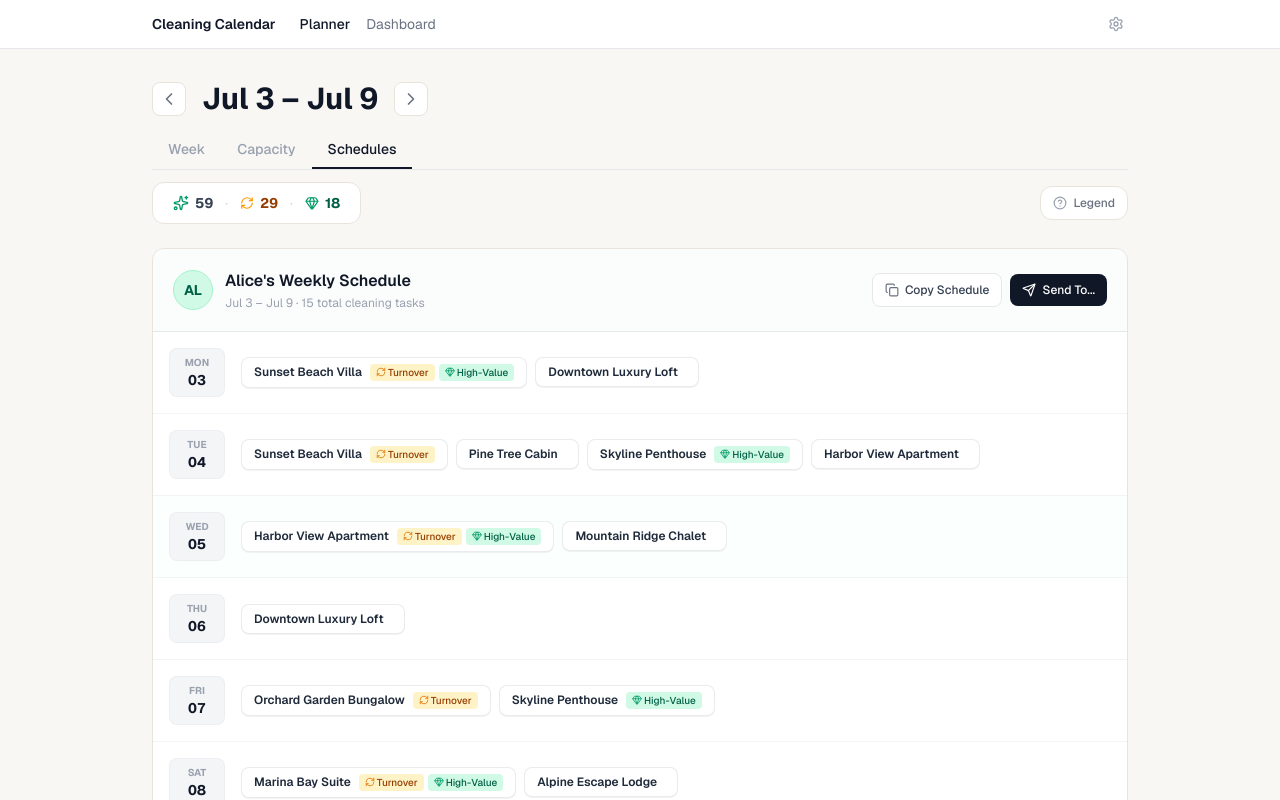
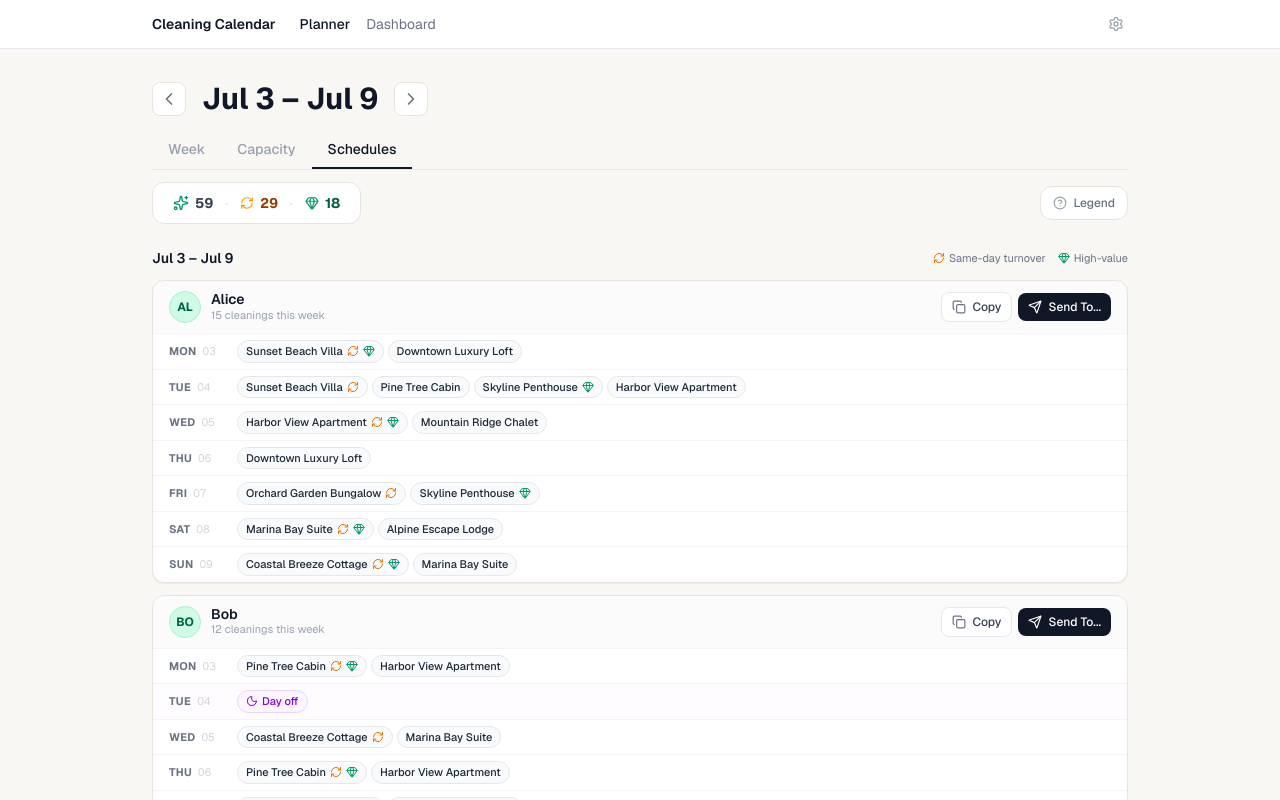
Before and after one commit to jericklamchan/cleaning-calendar, a Next.js app: page /planner/2000-07-03 in a window 1280 px wide. Both pictures are taken after a click on the button "Schedules". Shown: the top 800 px of the page. Built offline with nearby package versions, Linux system fonts and the light colour scheme.

Commit message:
Beautified Schedules view

```diff
--- a/components/SchedulesView.tsx
+++ b/components/SchedulesView.tsx
@@ -2,14 +2,7 @@
 
 import { useState } from "react";
 import { DaySchedule, Cleaner } from "@/types/planner";
-import {
-  Copy,
-  Check,
-  Send,
-  Moon,
-  RefreshCw,
-  Gem,
-} from "lucide-react";
+import { Copy, Check, Send, Moon, RefreshCw, Gem } from "lucide-react";
 import { isHighValueAssignment, isSameDayTurnover } from "@/utils/plannerUtils";
 
 interface SchedulesViewProps {
@@ -26,13 +19,13 @@ export default function SchedulesView({
   const [copiedCleanerId, setCopiedCleanerId] = useState<string | null>(null);
   const [activeShareMenu, setActiveShareMenu] = useState<string | null>(null);
 
-  // Helper to format plain-text schedules for messaging or clipboard copy
+  // Plain-text schedule for messaging or clipboard copy
   const generateCleanerTextSchedule = (cleaner: Cleaner) => {
     let text = `Cleaning Schedule for ${cleaner.name} (${weekLabel})\n`;
     text += `=====================================\n\n`;
 
     schedule.forEach((day) => {
-      const cleanerAssignments = day.cleanings.filter(
+      const assignments = day.cleanings.filter(
         (c) => c.cleaner.id === cleaner.id && !c.dayOff
       );
       const hasOff = day.cleanings.some(
@@ -42,15 +35,13 @@ export default function SchedulesView({
       text += `[${day.dow.toUpperCase()} - ${day.date}]\n`;
       if (hasOff) {
         text += `  • Day Off\n`;
-      } else if (cleanerAssignments.length === 0) {
+      } else if (assignments.length === 0) {
         text += `  • No cleanings scheduled\n`;
       } else {
-        cleanerAssignments.forEach((c) => {
-          const isTurnover = isSameDayTurnover(c);
-          const isHighVal = isHighValueAssignment(c);
+        assignments.forEach((c) => {
           text += `  • ${c.property.name}`;
-          if (isTurnover) text += ` (🔄 Same-day turnover)`;
-          if (isHighVal) text += ` (💎 High-Value)`;
+          if (isSameDayTurnover(c)) text += ` (🔄 Same-day turnover)`;
+          if (isHighValueAssignment(c)) text += ` (💎 High-Value)`;
           text += `\n`;
         });
       }
@@ -61,8 +52,7 @@ export default function SchedulesView({
   };
 
   const handleCopy = (cleaner: Cleaner) => {
-    const scheduleText = generateCleanerTextSchedule(cleaner);
-    navigator.clipboard.writeText(scheduleText);
+    navigator.clipboard.writeText(generateCleanerTextSchedule(cleaner));
     setCopiedCleanerId(cleaner.id);
     setTimeout(() => setCopiedCleanerId(null), 2000);
   };
@@ -73,51 +63,65 @@ export default function SchedulesView({
   };
 
   return (
-    <div className="flex flex-col gap-6">
+    <div className="flex flex-col gap-3">
+      {/* Week label + legend */}
+      <div className="flex flex-wrap items-center justify-between gap-2">
+        <h2 className="text-sm font-semibold text-gray-900">{weekLabel}</h2>
+        <div className="flex items-center gap-3 text-[11px] text-gray-500">
+          <span className="flex items-center gap-1">
+            <RefreshCw className="w-3 h-3 text-amber-600" />
+            Same-day turnover
+          </span>
+          <span className="flex items-center gap-1">
+            <Gem className="w-3 h-3 text-emerald-600" />
+            High-value
+          </span>
+        </div>
+      </div>
+
+      {/* Cleaner cards (single column) */}
       {cleaners.map((cleaner) => {
-        // Collect weekly assignments for cleaner
-        const cleanerWeekData = schedule.map((day) => {
-          const assignments = day.cleanings.filter(
+        const weekData = schedule.map((day) => ({
+          day,
+          assignments: day.cleanings.filter(
             (c) => c.cleaner.id === cleaner.id && !c.dayOff
-          );
-          const hasOff = day.cleanings.some(
+          ),
+          hasOff: day.cleanings.some(
             (c) => c.cleaner.id === cleaner.id && c.dayOff
-          );
-          return { day, assignments, hasOff };
-        });
+          ),
+        }));
 
-        const totalTasks = cleanerWeekData.reduce(
-          (acc, d) => acc + d.assignments.length,
+        const totalTasks = weekData.reduce(
+          (sum, d) => sum + d.assignments.length,
           0
         );
 
         return (
           <div
             key={cleaner.id}
-            className="bg-white rounded-xl border border-[#e8e4dc] overflow-hidden shadow-2xs transition-all hover:border-gray-300"
+            className="bg-white rounded-xl border border-[#e8e4dc] shadow-2xs"
           >
-            {/* Cleaner Header Row */}
-            <div className="flex flex-wrap items-center justify-between gap-4 p-5 bg-gray-50/60 border-b border-gray-200">
-              <div className="flex items-center gap-3">
-                <div className="w-10 h-10 rounded-full bg-emerald-100 border border-emerald-200 flex items-center justify-center text-emerald-800 font-bold text-sm shrink-0">
+            {/* Header */}
+            <div className="flex items-center justify-between gap-3 px-4 py-2.5 bg-gray-50/70 border-b border-gray-100 rounded-t-xl">
+              <div className="flex items-center gap-2.5 min-w-0">
+                <div className="w-8 h-8 rounded-full bg-emerald-100 border border-emerald-200 flex items-center justify-center text-emerald-800 font-bold text-xs shrink-0">
                   {cleaner.name.substring(0, 2).toUpperCase()}
                 </div>
-                <div>
-                  <h3 className="text-base font-semibold text-gray-900">
-                    {cleaner.name}&apos;s Weekly Schedule
+                <div className="min-w-0">
+                  <h3 className="text-sm font-semibold text-gray-900 truncate leading-tight">
+                    {cleaner.name}
                   </h3>
-                  <p className="text-xs text-gray-400 mt-0.5">
-                    {weekLabel} · {totalTasks} total cleaning task{totalTasks !== 1 ? "s" : ""}
+                  <p className="text-[11px] text-gray-400 leading-tight">
+                    {totalTasks} cleaning{totalTasks !== 1 ? "s" : ""} this week
                   </p>
                 </div>
               </div>
 
-              {/* Action Buttons */}
-              <div className="flex items-center gap-2 relative">
-                {/* Copy Button */}
+              {/* Actions */}
+              <div className="flex items-center gap-1.5">
                 <button
                   onClick={() => handleCopy(cleaner)}
-                  className="flex items-center gap-1.5 px-3 py-2 text-xs font-medium text-gray-700 bg-white hover:bg-gray-50 border border-gray-200 rounded-lg transition-colors cursor-pointer"
+                  className="flex items-center gap-1.5 px-2.5 py-1.5 text-xs font-medium text-gray-700 bg-white hover:bg-gray-50 border border-gray-200 rounded-lg transition-colors cursor-pointer"
                 >
                   {copiedCleanerId === cleaner.id ? (
                     <>
@@ -127,12 +131,11 @@ export default function SchedulesView({
                   ) : (
                     <>
                       <Copy className="w-3.5 h-3.5 text-gray-500" />
-                      <span>Copy Schedule</span>
+                      <span>Copy</span>
                     </>
                   )}
                 </button>
 
-                {/* Send To Dropdown */}
                 <div className="relative">
                   <button
                     onClick={() =>
@@ -140,34 +143,33 @@ export default function SchedulesView({
                         activeShareMenu === cleaner.id ? null : cleaner.id
                       )
                     }
-                    className="flex items-center gap-1.5 px-3 py-2 text-xs font-medium text-white bg-gray-900 hover:bg-gray-800 rounded-lg transition-colors cursor-pointer"
+                    className="flex items-center gap-1.5 px-2.5 py-1.5 text-xs font-medium text-white bg-gray-900 hover:bg-gray-800 rounded-lg transition-colors cursor-pointer"
                   >
                     <Send className="w-3.5 h-3.5" />
                     <span>Send To...</span>
                   </button>
 
-                  {/* Share Menu */}
                   {activeShareMenu === cleaner.id && (
-                    <div className="absolute right-0 mt-1.5 w-48 bg-white border border-gray-200 rounded-xl shadow-lg py-1.5 z-20 animate-in fade-in zoom-in-95 duration-100">
+                    <div className="absolute right-0 mt-1.5 w-44 bg-white border border-gray-200 rounded-xl shadow-lg py-1 z-20 animate-in fade-in zoom-in-95 duration-100">
                       <button
                         onClick={() => handleShare(cleaner.name, "WhatsApp")}
-                        className="w-full text-left px-4 py-2 text-xs text-gray-700 hover:bg-gray-50 flex items-center gap-2 cursor-pointer font-medium"
+                        className="w-full text-left px-3.5 py-1.5 text-xs text-gray-700 hover:bg-gray-50 flex items-center gap-2 cursor-pointer font-medium"
                       >
-                        <span className="w-2 h-2 rounded-full bg-emerald-500"></span>
+                        <span className="w-2 h-2 rounded-full bg-emerald-500" />
                         WhatsApp
                       </button>
                       <button
                         onClick={() => handleShare(cleaner.name, "Slack")}
-                        className="w-full text-left px-4 py-2 text-xs text-gray-700 hover:bg-gray-50 flex items-center gap-2 cursor-pointer font-medium"
+                        className="w-full text-left px-3.5 py-1.5 text-xs text-gray-700 hover:bg-gray-50 flex items-center gap-2 cursor-pointer font-medium"
                       >
-                        <span className="w-2 h-2 rounded-full bg-purple-500"></span>
+                        <span className="w-2 h-2 rounded-full bg-purple-500" />
                         Slack DM
                       </button>
                       <button
                         onClick={() => handleShare(cleaner.name, "Microsoft Teams")}
-                        className="w-full text-left px-4 py-2 text-xs text-gray-700 hover:bg-gray-50 flex items-center gap-2 cursor-pointer font-medium"
+                        className="w-full text-left px-3.5 py-1.5 text-xs text-gray-700 hover:bg-gray-50 flex items-center gap-2 cursor-pointer font-medium"
                       >
-                        <span className="w-2 h-2 rounded-full bg-blue-500"></span>
+                        <span className="w-2 h-2 rounded-full bg-blue-500" />
                         Microsoft Teams
                       </button>
                     </div>
@@ -176,81 +178,60 @@ export default function SchedulesView({
               </div>
             </div>
 
-            {/* Daily Rows */}
-            <div className="divide-y divide-gray-100">
-              {cleanerWeekData.map(({ day, assignments, hasOff }, idx) => (
-                <div
+            {/* Days */}
+            <ul className="divide-y divide-gray-100">
+              {weekData.map(({ day, assignments, hasOff }) => (
+                <li
                   key={day.date}
-                  className={`p-4 flex items-center gap-4 transition-colors ${
-                    hasOff
-                      ? "bg-purple-50/20"
-                      : idx === 2
-                      ? "bg-emerald-50/20"
-                      : "hover:bg-gray-50/30"
+                  className={`flex items-center gap-3 px-4 py-1.5 ${
+                    hasOff ? "bg-purple-50/30" : ""
                   }`}
                 >
-                  {/* Date Badge */}
-                  <div className="w-14 py-1.5 bg-gray-100/90 rounded-lg text-center shrink-0 border border-gray-200/50">
-                    <div className="text-[10px] uppercase font-bold text-gray-400">
+                  {/* Day label */}
+                  <div className="w-14 shrink-0 flex items-baseline gap-1.5">
+                    <span className="text-[11px] font-bold uppercase tracking-wide text-gray-500">
                       {day.dow}
-                    </div>
-                    <div className="text-sm font-bold text-gray-900 tabular-nums">
+                    </span>
+                    <span className="text-[11px] text-gray-300 tabular-nums">
                       {day.date.split("-")[2]}
-                    </div>
+                    </span>
                   </div>
 
-                  {/* Assignments Chips Container */}
-                  <div className="flex-1 flex items-center gap-2 flex-wrap">
+                  {/* Properties */}
+                  <div className="flex flex-wrap items-center gap-1 flex-1">
                     {hasOff ? (
-                      <div className="flex items-center gap-1.5 text-xs text-purple-700 font-medium bg-purple-50 border border-purple-200 px-3 py-1.5 rounded-lg">
-                        <Moon className="w-3.5 h-3.5 text-purple-600 shrink-0" />
-                        <span>Day Off</span>
-                      </div>
+                      <span className="inline-flex items-center gap-1 text-[11px] font-medium text-purple-700 bg-purple-50 border border-purple-200 px-2 py-0.5 rounded-full">
+                        <Moon className="w-3 h-3" />
+                        Day off
+                      </span>
                     ) : assignments.length === 0 ? (
-                      <span className="text-xs text-gray-300 italic px-1">
-                        No cleanings assigned
-                      </span>
+                      <span className="text-xs text-gray-300">—</span>
                     ) : (
-                      assignments.map((assignment, aIdx) => {
-                        const isTurnover = isSameDayTurnover(assignment);
-                        const isHighVal = isHighValueAssignment(assignment);
-
-                        return (
-                          <div
-                            key={aIdx}
-                            className="flex items-center gap-2 bg-white border border-gray-200/80 hover:border-gray-300 rounded-lg px-3 py-1.5 text-xs shadow-2xs transition-colors"
-                          >
-                            <span className="font-semibold text-gray-800">
-                              {assignment.property.name}
-                            </span>
-                            <div className="flex items-center gap-1">
-                              {isTurnover && (
-                                <span
-                                  className="px-1.5 py-0.5 rounded bg-amber-100 text-amber-800 text-[10px] font-medium flex items-center gap-0.5"
-                                  title="Same-day turnover"
-                                >
-                                  <RefreshCw className="w-2.5 h-2.5 text-amber-600" />
-                                  Turnover
-                                </span>
-                              )}
-                              {isHighVal && (
-                                <span
-                                  className="px-1.5 py-0.5 rounded bg-emerald-100 text-emerald-800 text-[10px] font-medium flex items-center gap-0.5"
-                                  title="High-value property (\$2,000+)"
-                                >
-                                  <Gem className="w-2.5 h-2.5 text-emerald-600" />
-                                  High-Value
-                                </span>
-                              )}
-                            </div>
-                          </div>
-                        );
-                      })
+                      assignments.map((a, i) => (
+                        <span
+                          key={i}
+                          className="inline-flex items-center gap-1 text-[11px] font-medium text-gray-800 bg-gray-50 border border-gray-200 px-2 py-0.5 rounded-full"
+                        >
+                          {a.property.name}
+                          {isSameDayTurnover(a) && (
+                            <RefreshCw
+                              className="w-3 h-3 text-amber-600"
+                              aria-label="Same-day turnover"
+                            />
+                          )}
+                          {isHighValueAssignment(a) && (
+                            <Gem
+                              className="w-3 h-3 text-emerald-600"
+                              aria-label="High-value property"
+                            />
+                          )}
+                        </span>
+                      ))
                     )}
                   </div>
-                </div>
+                </li>
               ))}
-            </div>
+            </ul>
           </div>
         );
       })}
```
